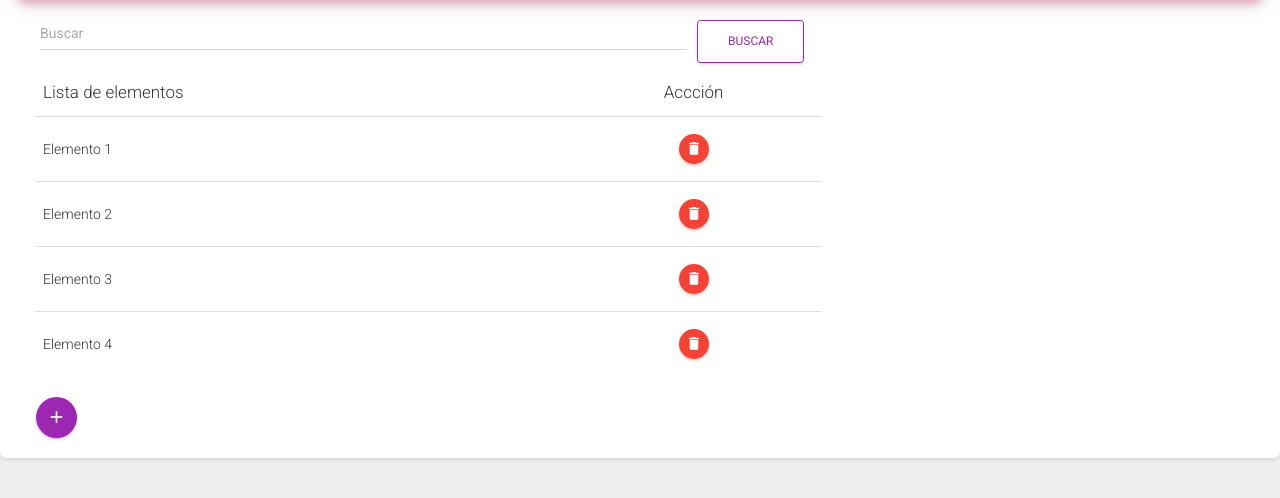
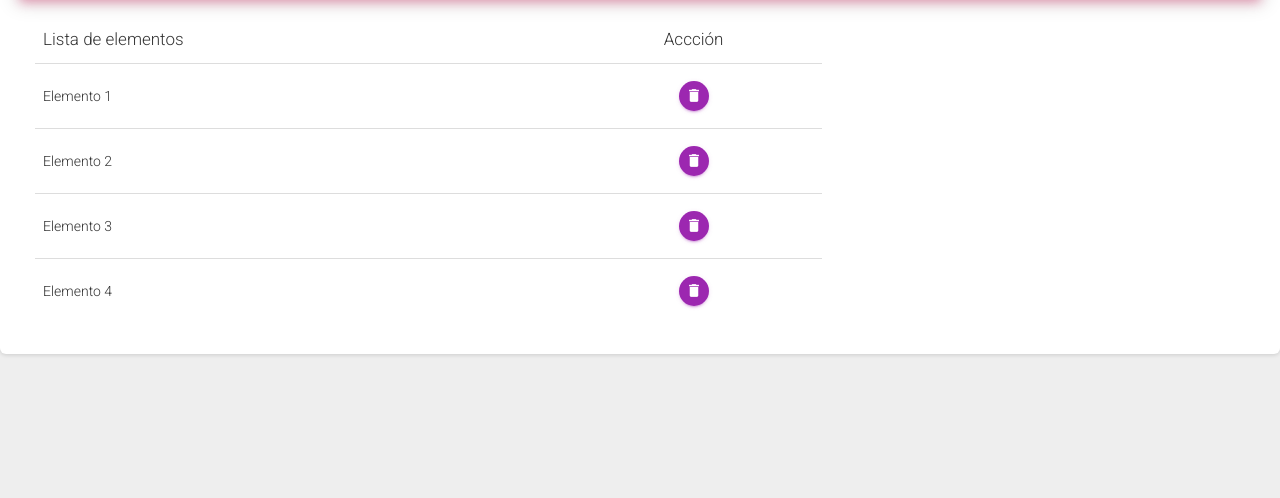
Before and after one commit to Khenji55/santatecla-tiempos-1, a website: page pagecategories.html in a window 1280 px wide. Shown: the part 130-628 px from the top of the page. Drawn offline with nearby package versions, Linux system fonts and the light colour scheme; some packages are replaced by stand-ins of ours.

Commit message:
Revert "Added searchbar and fab-add-more-items"
This reverts commit 07e97f2346cd5ecf343af245e66a3535146e5a18.

```diff
--- a/pagecategories.html
+++ b/pagecategories.html
@@ -59,15 +59,6 @@
             <div class="row">
                <div class="col-6 col-md-8 col-xs-12">
                   <div class="container" >
-                      <form class="form-row">
-                          <div class="col">
-                              <input class="form-control" type="search" placeholder="Buscar" aria-label="Buscar">
-                            </div>
-                            <div class="col-2">
-
-                                <button class="btn btn-outline-primary " type="submit">Buscar</button>                            </div>
-
-                        </form>
                      <table class="table">
                         <thead>
                            <tr>
@@ -78,37 +69,34 @@
                         <tbody>
                            <tr>
                               <td class="text-left">Elemento 1</td>
-                              <td class="text-center"><button class="btn btn-danger btn-fab btn-fab-mini btn-round">
+                              <td class="text-center"><button class="btn btn-primary btn-fab btn-fab-mini btn-round">
                                  <i class="material-icons">delete</i>
                                  </button>
                               </td>
                            </tr>
                            <tr>
                               <td class="text-left">Elemento 2</td>
-                              <td class="text-center"><button class="btn btn-danger btn-fab btn-fab-mini btn-round">
+                              <td class="text-center"><button class="btn btn-primary btn-fab btn-fab-mini btn-round">
                                  <i class="material-icons">delete</i>
                                  </button>
                               </td>
                            </tr>
                            <tr>
                               <td class="text-left">Elemento 3</td>
-                              <td class="text-center"><button class="btn btn-danger btn-fab btn-fab-mini btn-round">
+                              <td class="text-center"><button class="btn btn-primary btn-fab btn-fab-mini btn-round">
                                  <i class="material-icons">delete</i>
                                  </button>
                               </td>
                            </tr>
                            <tr>
                               <td class="text-left">Elemento 4</td>
-                              <td class="text-center"><button class="btn btn-danger btn-fab btn-fab-mini btn-round">
+                              <td class="text-center"><button class="btn btn-primary btn-fab btn-fab-mini btn-round">
                                  <i class="material-icons">delete</i>
                                  </button>
                               </td>
                            </tr>
                         </tbody>
                      </table>
-                     <button id="btnAddNewCategory" class="btn btn-primary btn-fab btn-fab btn-round">
-                      <i class="material-icons">add</i>
-                      </button>
                   </div>
                </div>
             </div>
```
